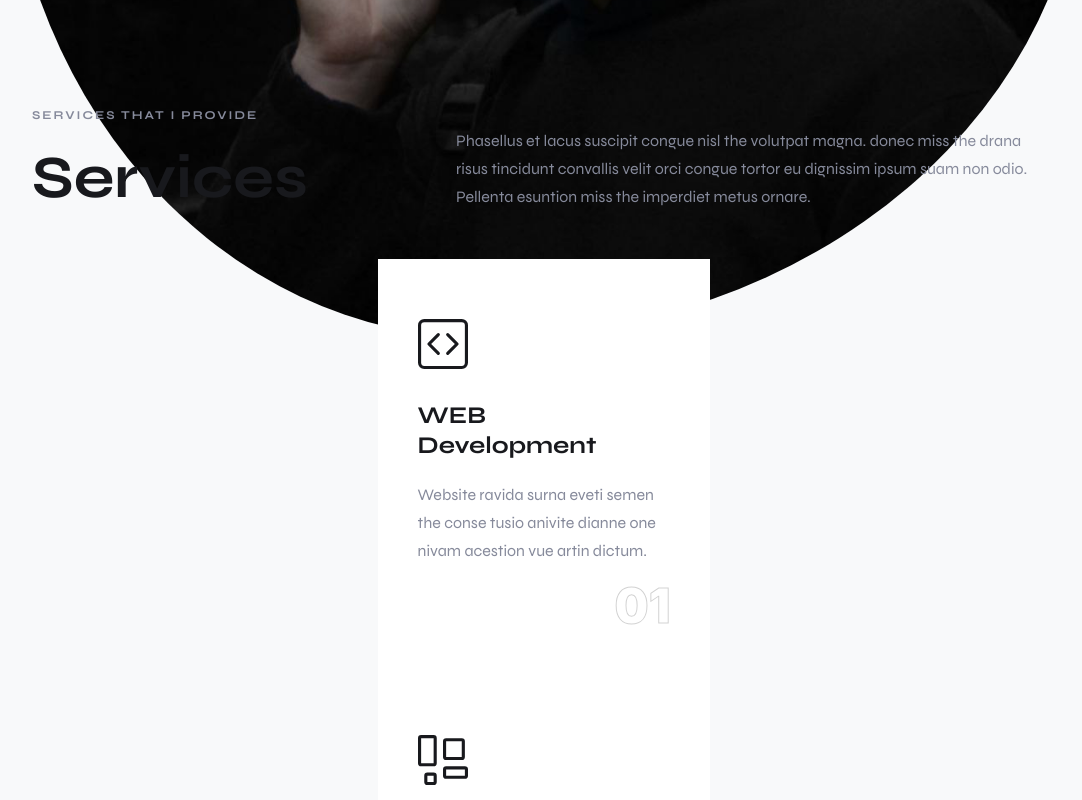
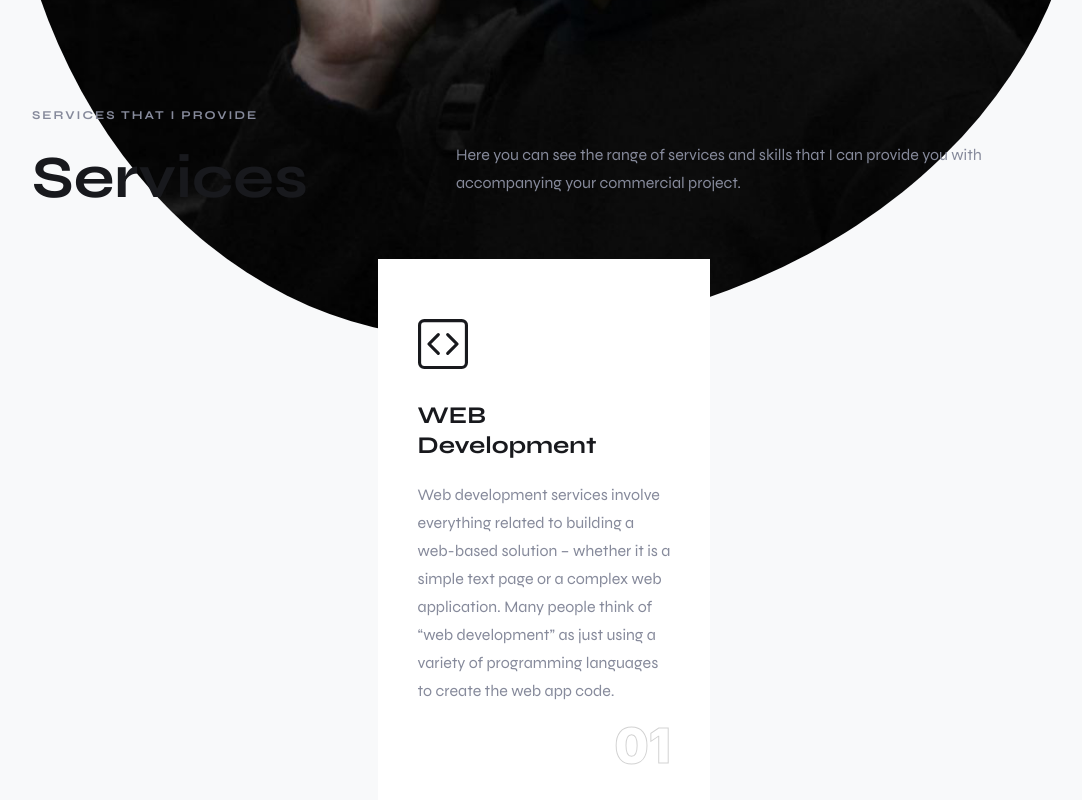
Before and after one commit to naugtymor/Portfolio, a React (Create React App) app: page / in a window 1280 px wide. Shown: the part 780-1580 px from the top of the page, without its empty margins (96-1178 px from the left). Built offline with nearby package versions, Linux system fonts and the light colour scheme.

Commit message:
description to services

```diff
--- a/src/Skills/Skill/Skill.js
+++ b/src/Skills/Skill/Skill.js
@@ -7,11 +7,7 @@ const Skill = (props) => {
                 <span>
                     <div className={style.icon}>{props.icon}</div>
                     <h5>{props.title}</h5>
-                    <p className={style.description}>Website ravida surna eveti semen the conse tusio anivite dianne one
-                        nivam
-                        acestion vue artin
-                        dictum.
-                    </p>
+                    <p className={style.description}>{props.description}</p>
                     <div className={style.numb}>{props.num}</div>
                 </span>
             </div>
--- a/src/Skills/Skills.js
+++ b/src/Skills/Skills.js
@@ -7,16 +7,19 @@ import { BsClockHistory, BsCodeSquare, BsLayoutWtf} from "react-icons/bs";
 const skills = [
     {
         title: 'WEB Development',
+        description: 'Web development services involve everything related to building a web-based solution – whether it is a simple text page or a complex web application. Many people think of “web development” as just using a variety of programming languages to create the web app code. ',
         num: '01',
         icon: <BsCodeSquare/>
     },
     {
         title: 'Application Design',
+        description: 'No matter how complex your product is, I know how to make its UX and UI design a web interface and experience that your users will love and want to buy. You can come to us with a detailed vision and requirements or let our designers fulfill your ideas from scratch.',
         num: '02',
         icon: <BsLayoutWtf/>
     },
     {
         title: 'SPA maintenance',
+        description: 'SPA is a web application or website that interacts with the web browser by dynamically rewriting the current web page with new data from the web server, instead of the default method of the browser loading entire new pages. SPA is a perfect solution.',
         num: '03',
         icon: <BsClockHistory/>
     },
@@ -26,12 +29,10 @@ const Skills = () => {
     return (
         <div className={style.skillsBlock} id={'services'}>
             <div className={`${style.skillsContainer} ${styleContainer.container}`}>
-                <Title mainTitle={"Services"} secondTitle={"SERVICES THAT I PROVIDE"} description={'Phasellus et lacus suscipit congue nisl the volutpat\n' +
-                    '                    magna. donec miss the drana risus tincidunt convallis velit orci congue tortor eu dignissim\n' +
-                    '                    ipsum suam non odio. Pellenta esuntion miss the imperdiet metus ornare. '}/>
+                <Title mainTitle={"Services"} secondTitle={"SERVICES THAT I PROVIDE"} description={'Here you can see the range of services and skills that I can provide you with accompanying your commercial project. '}/>
                 <div className={style.skills}>
                     {
-                        skills.map((s, index) => <Skill key={index} title={s.title} num={s.num} icon={s.icon}/>)
+                        skills.map((s, index) => <Skill key={index} title={s.title} num={s.num} icon={s.icon} description={s.description}/>)
                     }
                 </div>
             </div>
```
